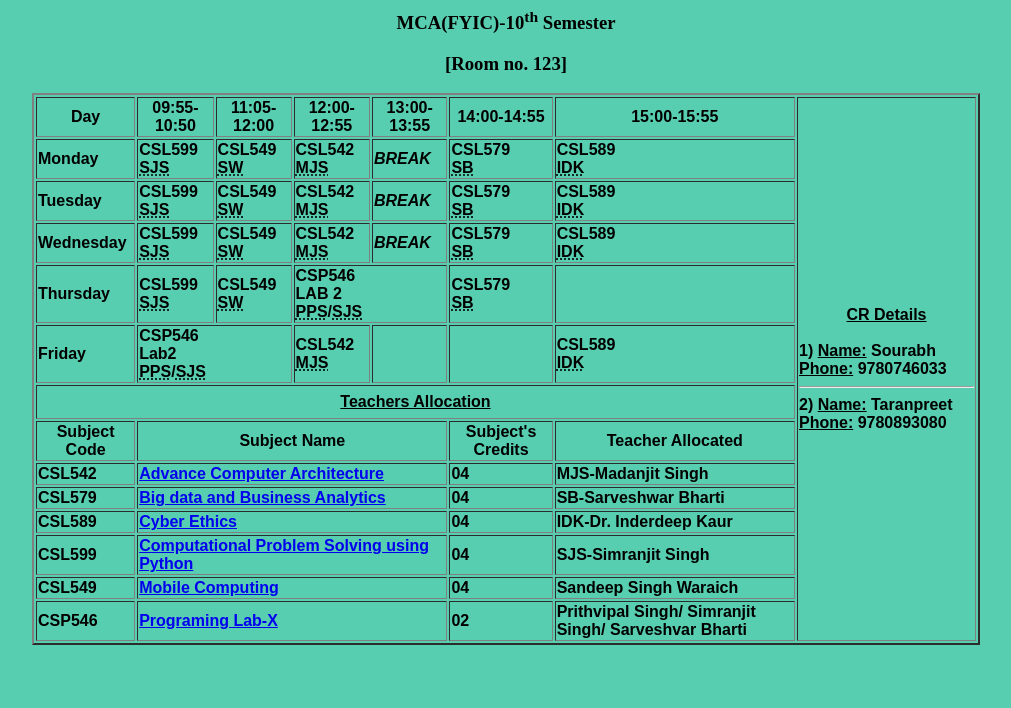
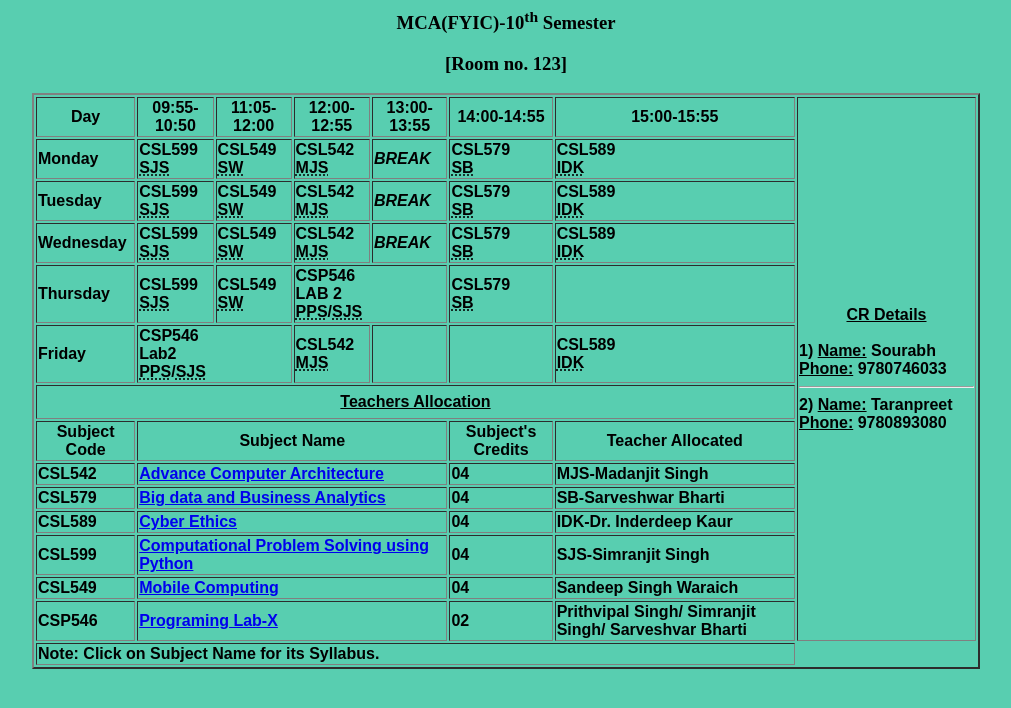
Before and after one commit to hieedy/TimeTable, a plain HTML site: page index.html in a window 1280 px wide. Shown: the part 66-774 px from the top of the page, without its empty margins (134-1145 px from the left). Drawn offline with Linux system fonts and the light colour scheme.

Commit message:
Update index.html

```diff
--- a/index.html
+++ b/index.html
@@ -247,6 +247,9 @@
 					<td>02</td>
 					<td>Prithvipal Singh/ Simranjit Singh/ Sarveshvar Bharti</td>
 				</tr>
+				<tr>
+					<td colspan="7">Note: Click on Subject Name for its Syllabus. </td>
+				</tr>
 
 		</table>
 	</body>
```
